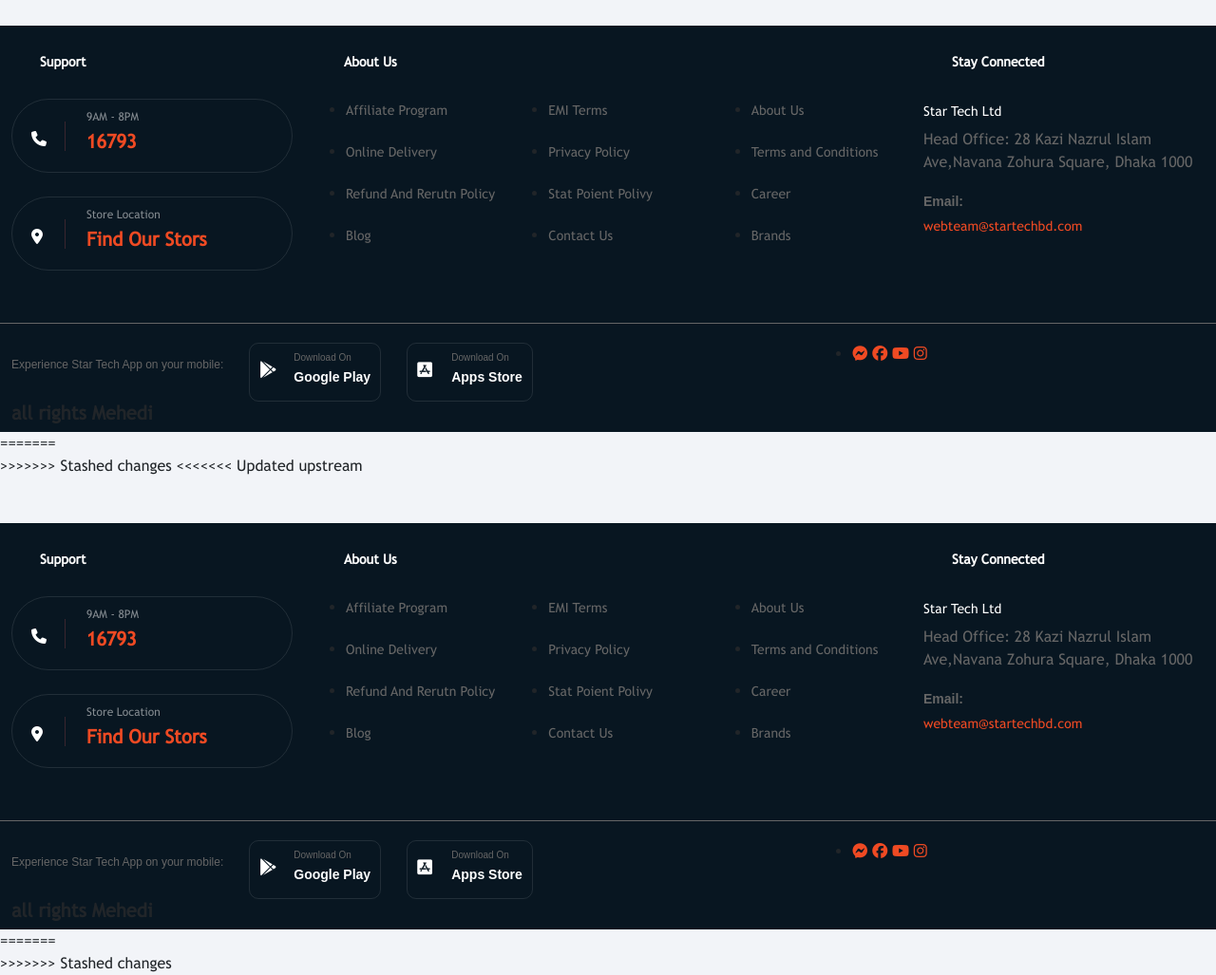
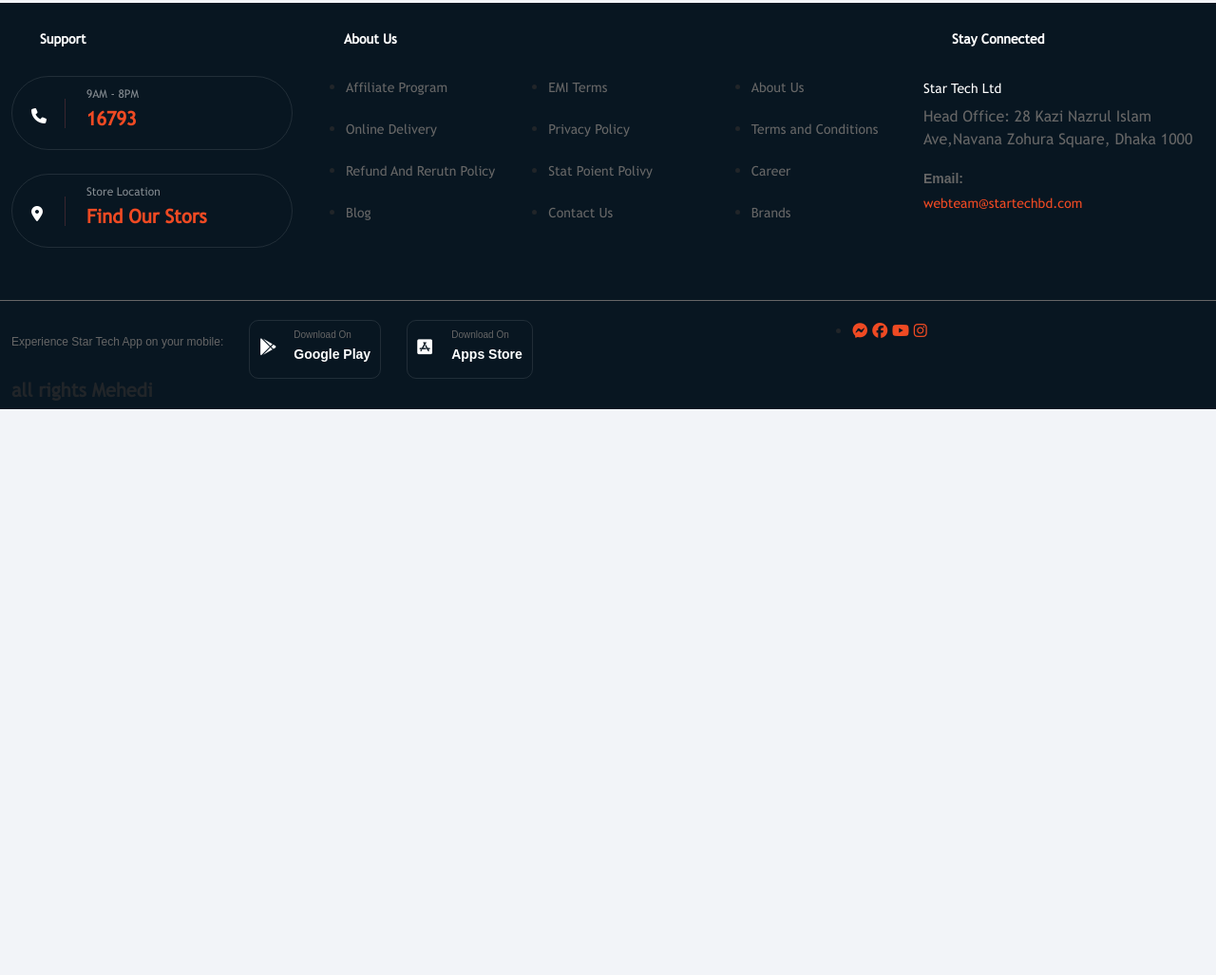
Before and after one commit to farzanaYesminn/startech-clone, a plain HTML site: page index.html in a window 1280 px wide. Shown: the part 3449-4476 px from the top of the page at 95% size. After the commit the page ends 3880 px from the top, so only its background shows below. Drawn offline with nearby package versions, Linux system fonts and the light colour scheme.

Commit message:
changed in footer section resolve

```diff
--- a/index.html
+++ b/index.html
@@ -303,16 +303,6 @@
      </section>
     <!-- ============== description part end here ============= -->
 
-
-<<<<<<< Updated upstream
-
-
-
-
-
-
-
-    <!-- footer part html start -------->
      <footer id="footer">
         <div class="container-fluid mt-5">
             <div class="row footer-main ">
@@ -420,141 +410,6 @@
         </div>
      </footer>
     <!-- footer part html end -------->
-=======
-    <!-- footer part html Start ---------->
-     <footer id="footer">
-
-
-     </footer>
-    <!-- footer part html end ---------->
->>>>>>> Stashed changes
-
-
-<<<<<<< Updated upstream
-
-
-
-
-
-
-
-    <!-- footer part html start -------->
-     <footer id="footer">
-        <div class="container-fluid mt-5">
-            <div class="row footer-main ">
-              <div class="col-sm-3 contact-us">
-                <h4>Support</h4>
-                <div class="hotline-call">
-                    <div class="call">
-                        <a href="#"><i class="fa-solid fa-phone"></i></a>
-                    </div>
-                    <div class="time">
-                        <p>9AM - 8PM</p>
-                        <h5><a href="#">16793</a></h5>
-                    </div>
-                </div>
-                <div class="hotline-location">
-                    <div class="location">
-                        <a href="#"><i class="fa-solid fa-location-dot"></i></a>
-                    </div>
-                    <div class="store">
-                        <p>Store Location </p>
-                        <h5><a href="#">Find Our Stors</a></h5>
-                    </div>
-                </div>
-
-
-              </div>
-              <div class="col-sm-6">
-                <h4>About Us</h4>
-                <div class="row link">
-                    <div class="col-sm-4 footer-link">
-                        <ul>
-                            <li><a href="#">Affiliate Program</a></li>
-                            <li><a href="#"> Online Delivery</a></li>
-                            <li><a href="#">Refund And Rerutn Policy</a></li>
-                            <li><a href="#">Blog</a></li>
-                        </ul>
-                    </div>
-                    <div class="col-sm-4 footer-link">
-                        <ul>
-                            <li><a href="#">EMI Terms</a></li>
-                            <li><a href="#"> Privacy Policy </a></li>
-                            <li><a href="#">Stat Poient Polivy </a></li>
-                            <li><a href="#">Contact Us</a></li>
-                        </ul>
-                    </div>
-                    <div class="col-sm-4 footer-link">                        <ul>
-                        <li><a href="#">About Us</a></li>
-                        <li><a href="#"> Terms and Conditions</a></li>
-                        <li><a href="#">Career</a></li>
-                        <li><a href="#">Brands</a></li>
-                    </ul></div>
-                </div>
-              </div>
-              <div class="col-sm-3 footerleft-link">
-                <h4> Stay Connected</h4>
-                <p><b class="company">Star Tech Ltd</b> <br>Head Office: 28 Kazi Nazrul Islam Ave,Navana Zohura Square, Dhaka 1000</p>
-                <p><b class="email">Email:</b> <br> <a href="mailto:webteam@startechbd.com">webteam@startechbd.com</a></p>
-              </div>
-            </div>
-            <div class="row footer-social">
-                <div class="container-fluid">
-                    <div class="row social">
-                        <div class="col-sm-8 social-link">
-                            <p class="texti">Experience Star Tech App on your mobile:</p>
-                            <span class="applink">
-                                <div class="cal">
-                                    <a href="#"><i class="fa-brands fa-google-play"></i></a>
-                                </div>
-                                <div class="time">
-                                    <p>Download On</p>
-                                    <h5><a href="#">Google Play</a></h5>
-                                </div>
-
-                            </span>
-
-                            <span class="applink">
-                                <div class="cal">
-                                    <a href="#"><i class="fa-brands fa-app-store-ios"></i></a>
-                                </div>
-                                <div class="time">
-                                    <p>Download On</p>
-                                    <h5><a href="#">Apps Store</a></h5>
-                                </div>
-
-                            </span>
-
-                        </div>
-                        <div class="col-sm-4 socialicon" >
-                            <ul class="icon">
-                                <li>
-                                    <a href="#"><i class="fa-brands fa-facebook-messenger"></i></a>
-                                    <a href="#"><i class="fa-brands fa-facebook"></i> </a>
-                                    <a href="#"><i class="fa-brands fa-youtube"></i></a>
-                                    <a href="#"><i class="fa-brands fa-instagram"></i> </a>
-                                </li>
-                            </ul>
-                        </div>
-
-                    </div>
-                </div>
-            </div>
-            <div class="row footer-rights">
-                <h5>all rights Mehedi</h5>
-            </div>
-        </div>
-     </footer>
-    <!-- footer part html end -------->
-=======
-    <!-- footer part html Start ---------->
-     <footer id="footer">
-
-
-     </footer>
-    <!-- footer part html end ---------->
->>>>>>> Stashed changes
-
  <!--  Bootstrap JS CDN -->
     <script src="https://cdn.jsdelivr.net/npm/@popperjs/core@2.11.8/dist/umd/popper.min.js" integrity="sha384-I7E8VVD/ismYTF4hNIPjVp/Zjvgyol6VFvRkX/vR+Vc4jQkC+hVqc2pM8ODewa9r" crossorigin="anonymous"></script>
     <script src="https://cdn.jsdelivr.net/npm/bootstrap@5.3.3/dist/js/bootstrap.min.js" integrity="sha384-0pUGZvbkm6XF6gxjEnlmuGrJXVbNuzT9qBBavbLwCsOGabYfZo0T0to5eqruptLy" crossorigin="anonymous"></script>
```
